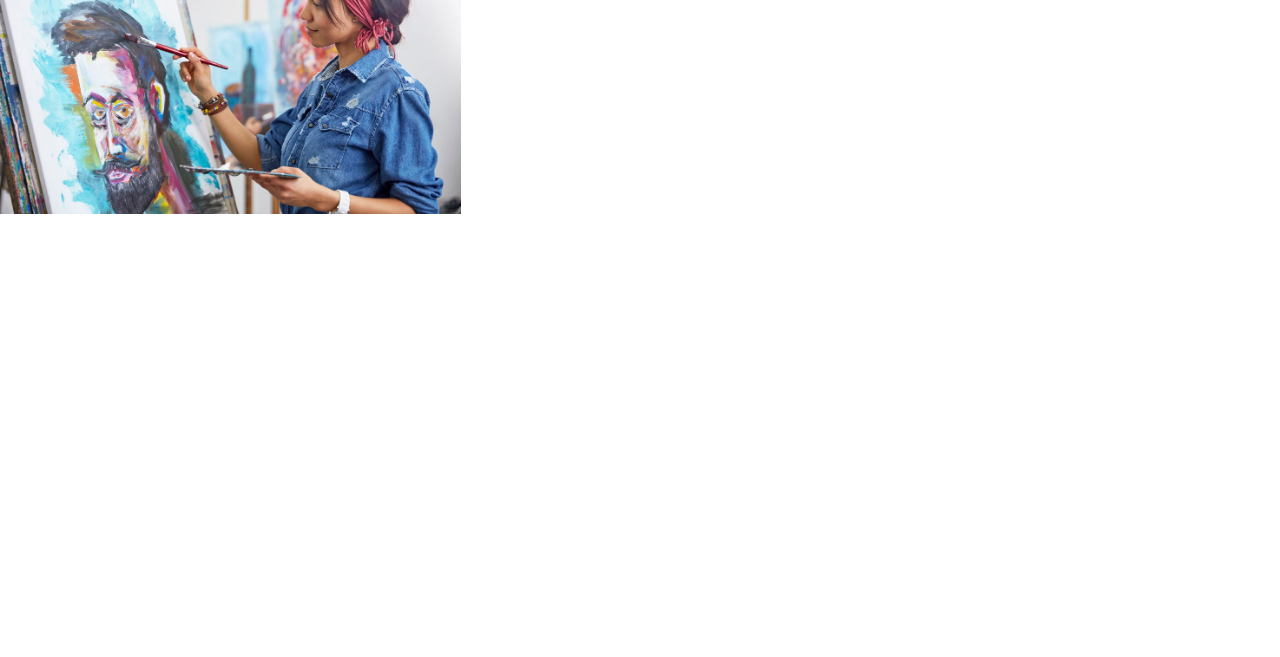
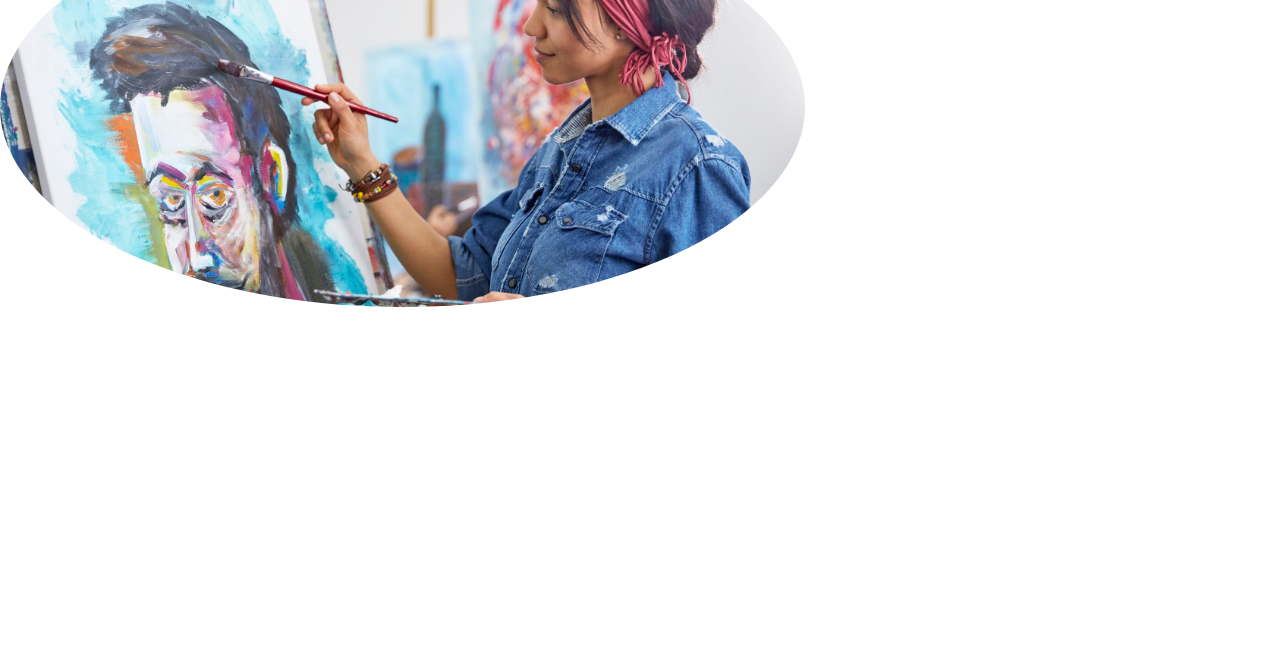
Before and after one commit to Artists-for-Humanity/portfolio-workshop, a plain HTML site: page maab/index.html in a window 1280 px wide. Shown: the part 143-800 px from the top of the page. Drawn offline with Linux system fonts and the light colour scheme.

Commit message:
Update styles.css

```diff
--- a/maab/css/styles.css
+++ b/maab/css/styles.css
@@ -1,3 +1,6 @@
+*,
+*:before,
+*:after {
   box-sizing: border-box;
 }
 
@@ -6,11 +9,20 @@ body {
 }
 
 img {
-  max-width: 100%;
+  /*max-width: 100%;*/
   height: auto;
 }
 
-.my-header {
+.rounded-image {
+  border-radius: 50%;
+  width: 500%;
+  height: 400px;
+  overflow: hidden;
+}
+
+.rounded-image img {
+  width: 100%;
+  height: 100%;
   object-fit: cover;
 }
 
```
